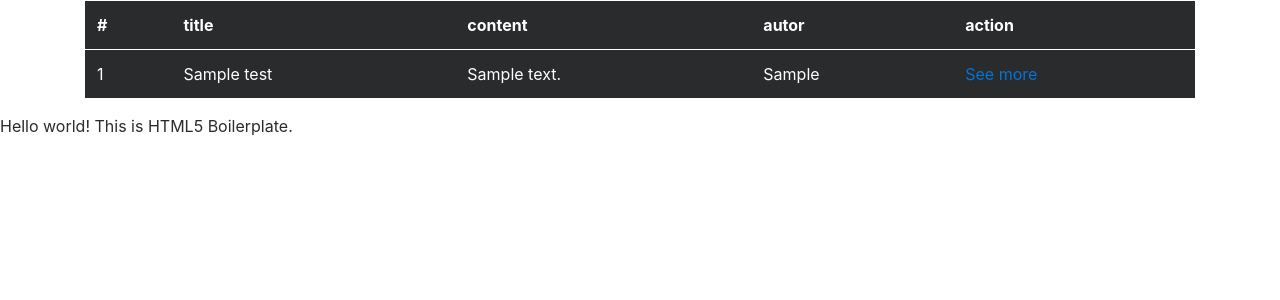
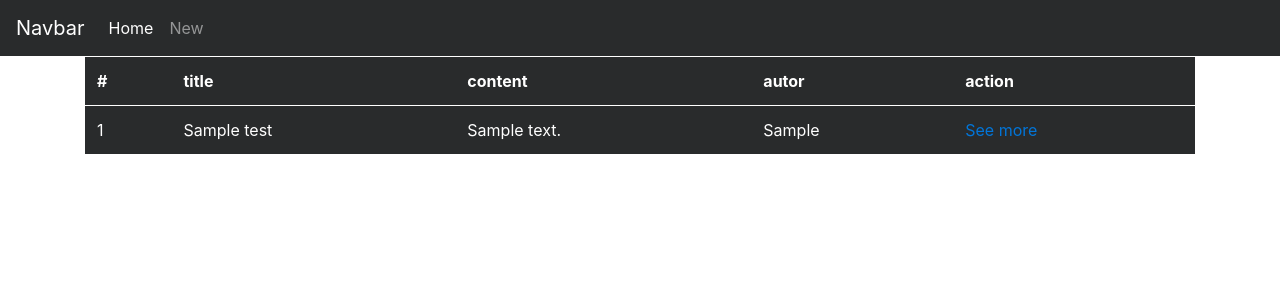
Before and after one commit to gustavofringe/ecommerce_cars_php, a PHP site: page / in a window 1280 px wide. Shown: the top 300 px of the page. Run offline with PHP 8.4, Linux system fonts and the light colour scheme; tables that the repository leaves empty or names only in its code hold one stand-in row (values such as "Sample post").

Commit message:
add create.php

```diff
--- a/index.php
+++ b/index.php
@@ -23,11 +23,5 @@ include 'db/db.php';
             <?php endforeach; ?>
         </table>
     </div>
-        <!--[if lt IE 8]>
-            <p class="browserupgrade">You are using an <strong>outdated</strong> browser. Please <a href="http://browsehappy.com/">upgrade your browser</a> to improve your experience.</p>
-        <![endif]-->
-
-        <!-- Add your site or application content here -->
-        <p>Hello world! This is HTML5 Boilerplate.</p>
 
 <?php include 'partials/footer.php'; ?>
--- a/partials/header.php
+++ b/partials/header.php
@@ -17,3 +17,21 @@ define('BASE_URL', dirname(dirname($_SERVER['SCRIPT_NAME'])));
     <link rel="stylesheet" href="<?= BASE_URL; ?>css/bootstrap.min.css">
 </head>
 <body>
+
+<nav class="navbar navbar-toggleable-md navbar-inverse bg-inverse">
+    <button class="navbar-toggler navbar-toggler-right" type="button" data-toggle="collapse" data-target="#navbarsExampleDefault" aria-controls="navbarsExampleDefault" aria-expanded="false" aria-label="Toggle navigation">
+        <span class="navbar-toggler-icon"></span>
+    </button>
+    <a class="navbar-brand" href="#">Navbar</a>
+
+    <div class="collapse navbar-collapse" id="navbarsExampleDefault">
+        <ul class="navbar-nav mr-auto">
+            <li class="nav-item active">
+                <a class="nav-link" href="<?= BASE_URL; ?>">Home <span class="sr-only">(current)</span></a>
+            </li>
+            <li class="nav-item">
+                <a class="nav-link" href="<?= BASE_URL; ?>create.php">New</a>
+            </li>
+        </ul>
+    </div>
+</nav>
```
Also changed, not shown: create.php (added, +18 -0 lines).
